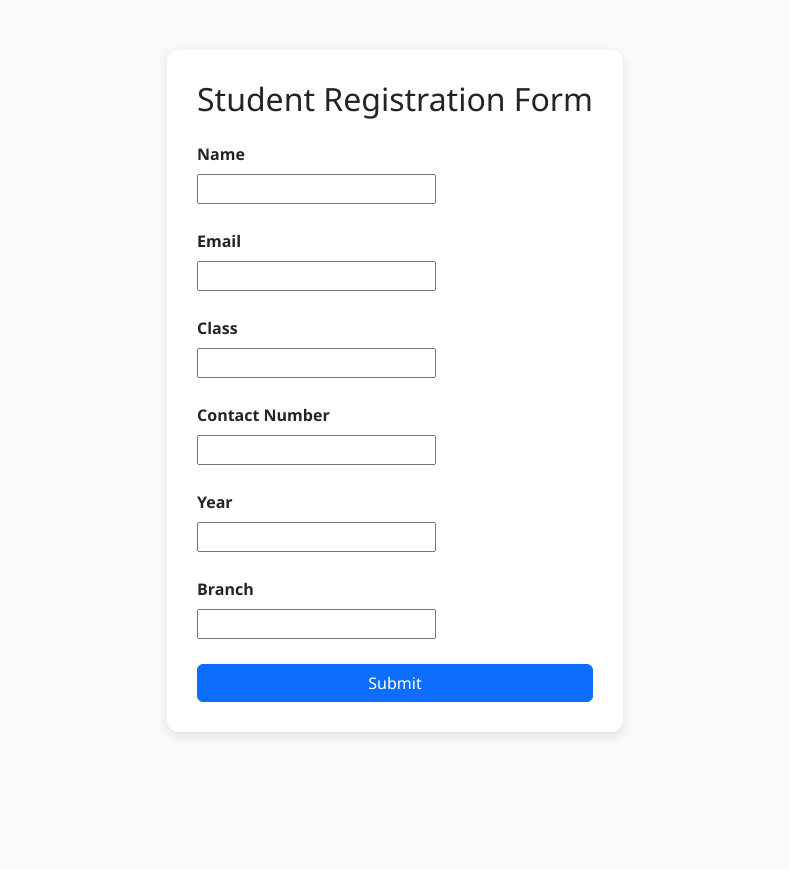
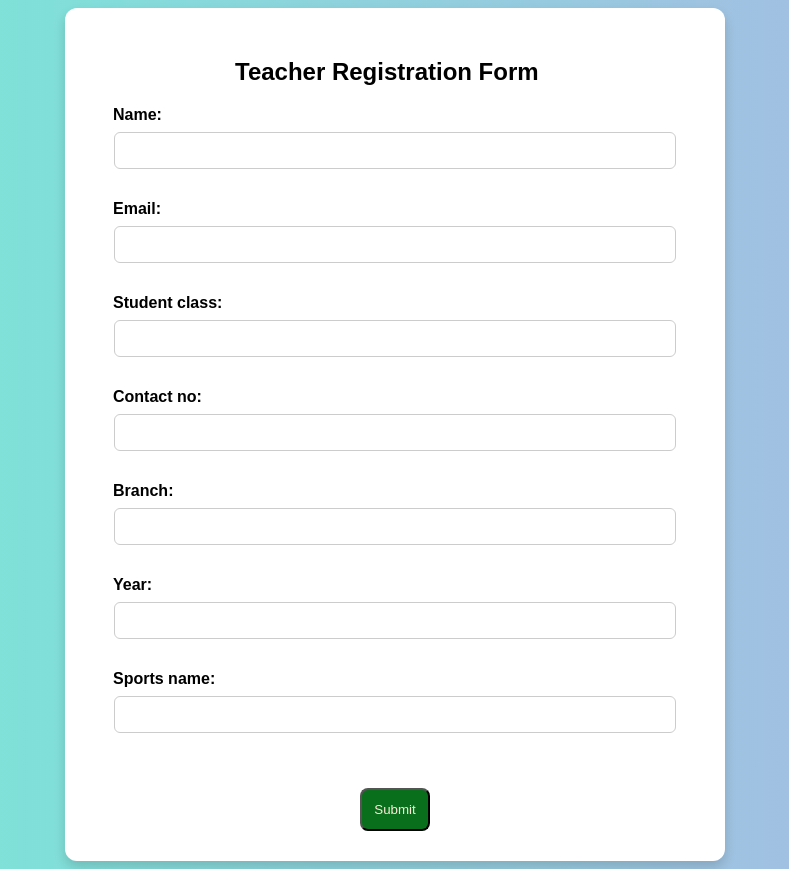
Before and after one commit to Tnvi-23/NEW, a Django app: page /teacher/ in a window 1280 px wide. Shown: the whole page, without its empty margins (245-1034 px from the left). Before the commit the page ends 736 px from the top, so only its background shows below. Run offline with Django 5.2, Linux system fonts and the light colour scheme.

Commit message:
new changes

```diff
--- a/project1/app1/static/app1/css/style.css
+++ b/project1/app1/static/app1/css/style.css
@@ -63,11 +63,47 @@ p{
 body {
             background: linear-gradient(to right, #74ebd5, #ACB6E5);
             font-family: Arial, sans-serif;
+            justify-content: center;
+            align-items: center;
         }
-.form-container {
-            background: white;
-            padding: 30px;
-            border-radius: 10px;
-            box-shadow: 0px 4px 10px rgba(0,0,0,0.2);
-            margin-top: 50px;
+.new1{
+    display: flex;
+}
+.form-container{
+    padding:20px;
+    background: #fff;
+    padding: 30px;
+    border-radius: 12px;
+    box-shadow: 0px 6px 12px rgba(0,0,0,0.15);
+    width: 100%;
+    max-width: 600px;
+}
+.form-container input,
+.form-container select,
+.form-container textarea {
+            width: 90%;
+            padding: 10px;
+            border-radius: 6px;
+            border: 1px solid #ccc;
+            margin-bottom: 15px;
         }
+.form-container label {
+            font-weight: 600;
+            margin-bottom: 8px;
+            display: block;
+            text-align: left;
+            padding-left: 3%;
+        }
+.form-container button {
+            margin-top: 20px;             /* spacing above button */
+            padding: 12px;                /* padding inside button */
+            border-radius: 8px;
+            background-color: rgb(9, 111, 29);
+            color: antiquewhite;
+        }
+.form-container .form-actions {
+    display: flex;              /* enable flexbox */
+    justify-content: center;    /* center horizontally */
+    margin-top: 20px;
+
+}
--- a/project1/app1/templates/app1/form.html
+++ b/project1/app1/templates/app1/form.html
@@ -1,72 +1,22 @@
-<!-- student_form.html -->
+{% load static %}
 <!DOCTYPE html>
 <html>
 <head>
-    <title>Student Registration</title>
-    <link rel="stylesheet" href="https://cdn.jsdelivr.net/npm/bootstrap@5.3.0/dist/css/bootstrap.min.css">
-    <style>
-        body {
-            background: #f8f9fa;
-            font-family: 'Segoe UI', sans-serif;
-        }
-        .form-container {
-            background: white;
-            padding: 30px;
-            border-radius: 12px;
-            box-shadow: 0px 4px 12px rgba(0,0,0,0.1);
-            margin-top: 50px;
-            max-width: 600px;
-        }
-        .form-group {
-            margin-bottom: 25px;
-        }
-        label {
-            font-weight: 600;
-            margin-bottom: 8px;
-            display: block;
-        }
-    </style>
+    <link rel="stylesheet" href="{% static 'app1/css/style.css' %}">
+    <title>Teacher Registration</title>
 </head>
-<body>
-<div class="container d-flex justify-content-center">
-    <div class="form-container">
-        <h2 class="text-center mb-4">Student Registration Form</h2>
-        <form method="post" action="{% url 'student_form' %}">
-            {% csrf_token %}
+<body class="new1">
 
-            <div class="form-group">
-                <label for="id_name">Name</label>
-                {{ form.name }}
-            </div>
+<div class="form-container">
+    <h2 class="mb-4">Teacher Registration Form</h2>
+    <form method="post" action="{% url 'teacher_form' %}">
+        {% csrf_token %}
+        {{ form.as_p }}
+    <div class="form-actions">
+        <button type="submit" class="btn btn-success w-100">Submit</button>
+    </div>
+    </form>
 
-            <div class="form-group">
-                <label for="id_email">Email</label>
-                {{ form.email }}
-            </div>
-
-            <div class="form-group">
-                <label for="id_student_class">Class</label>
-                {{ form.student_class }}
-            </div>
-
-            <div class="form-group">
-                <label for="id_contact_no">Contact Number</label>
-                {{ form.contact_no }}
-            </div>
-
-            <div class="form-group">
-                <label for="id_year">Year</label>
-                {{ form.year }}
-            </div>
-
-            <div class="form-group">
-                <label for="id_branch">Branch</label>
-                {{ form.branch }}
-            </div>
-
-            <button type="submit" class="btn btn-primary w-100">Submit</button>
-        </form>
-    </div>
 </div>
 </body>
 </html>
```
